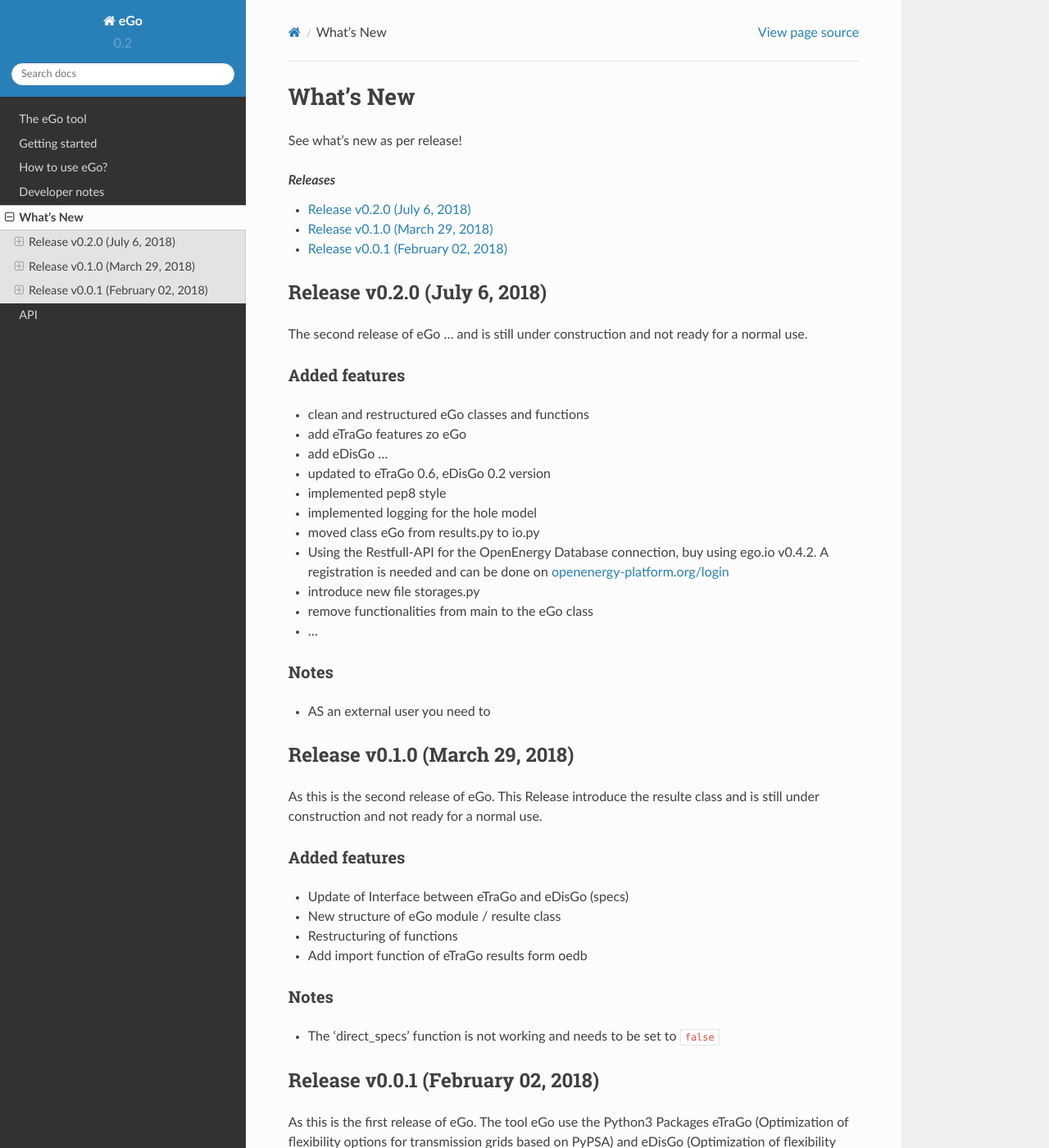
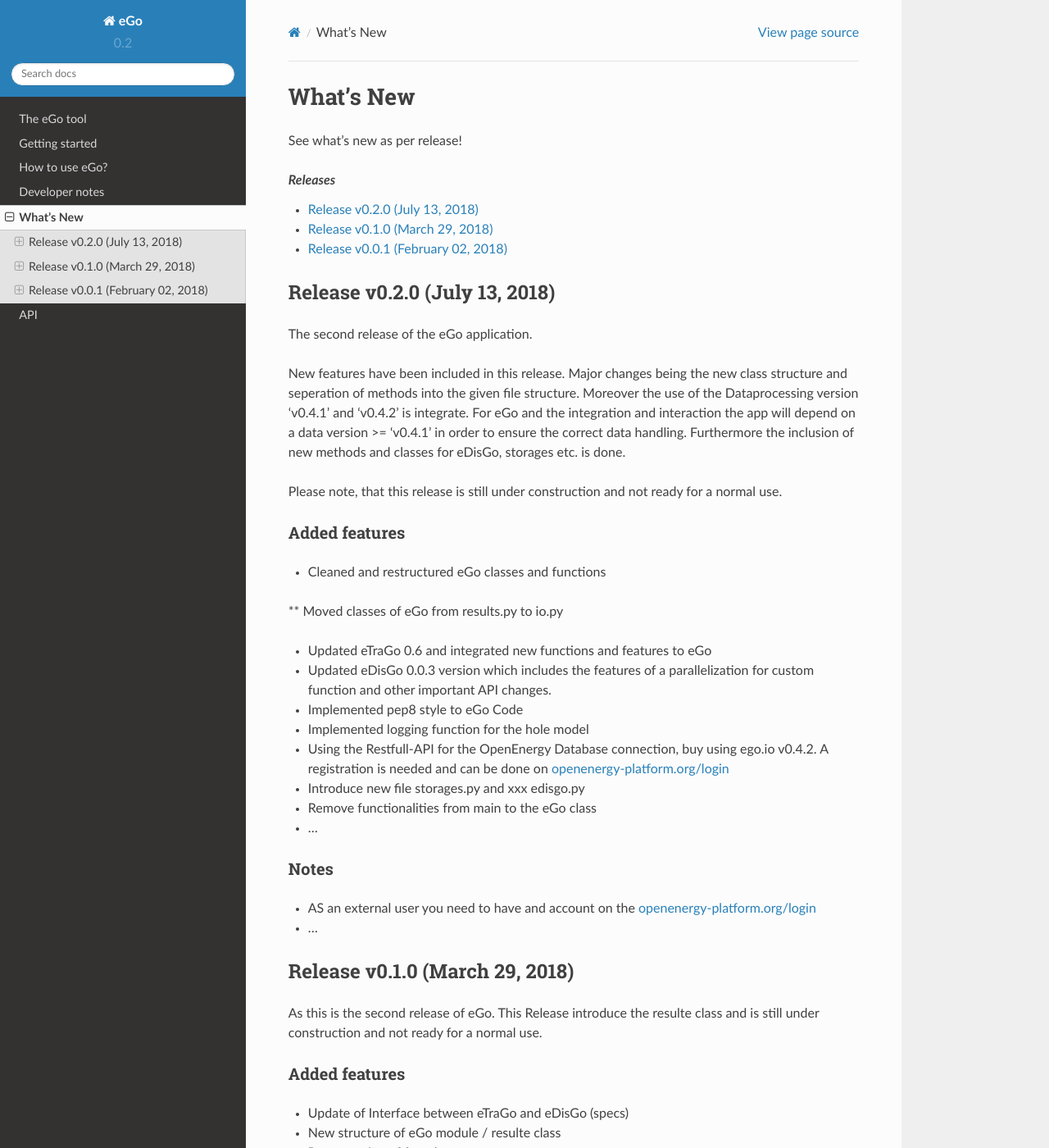
Before and after one commit to openego/eGo, a Sphinx documentation site: the page built from doc/whatsnew.rst, in a window 1280 px wide and 1400 px high. Shown: the whole window at 82% size. Built offline with Sphinx 7.4.7 and the Read the Docs theme 2.0.0, drawn with Linux system fonts in a browser that asks for light colours; formulas are drawn with MathJax 3.

Commit message:
update release notes

```diff
--- a/doc/whatsnew/v0-2-0.rst
+++ b/doc/whatsnew/v0-2-0.rst
@@ -1,8 +1,18 @@
-Release v0.2.0 (July 6, 2018)
-+++++++++++++++++++++++++++++
+Release v0.2.0 (July 13, 2018)
+++++++++++++++++++++++++++++++
 
-The second release of eGo ...
-and is still under construction and not ready for a normal use.
+The second release of the eGo application.
+
+New features have been included in this release. Major changes being the new
+class structure and seperation of methods into the given file structure.
+Moreover the use of the Dataprocessing version 'v0.4.1' and 'v0.4.2' is
+integrate. For eGo and the integration and interaction the app will depend on a
+data version >= 'v0.4.1' in order to ensure the correct data handling.
+Furthermore the inclusion of new methods and classes for eDisGo, storages etc.
+is done.
+
+Please note, that this release is still under construction and not ready
+for a normal use.
 
 
 
@@ -10,20 +20,23 @@
 Added features
 --------------
 
-* clean and restructured eGo classes and functions
-* add eTraGo features zo eGo
-* add eDisGo ...
-* updated to eTraGo 0.6, eDisGo 0.2 version
-* implemented pep8 style
-* implemented logging for the hole model
-* moved class eGo from results.py to io.py
+* Cleaned and restructured eGo classes and functions
+** Moved classes of eGo from results.py to io.py
+
+* Updated eTraGo 0.6 and integrated new functions and features to eGo
+* Updated eDisGo 0.0.3 version which includes the features of a parallelization
+  for custom function and other important API changes.
+* Implemented pep8 style to eGo Code
+* Implemented logging function for the hole model
 * Using the Restfull-API for the OpenEnergy Database connection, buy using
   ego.io v0.4.2. A registration is needed and can be done on
   `openenergy-platform.org/login <http://openenergy-platform.org/login/>`_
-* introduce new file storages.py
-* remove functionalities from main to the eGo class
+* Introduce new file storages.py and xxx edisgo.py
+* Remove functionalities from main to the eGo class
 * ...
 
 Notes
 -----
-* AS an external user you need to
+* AS an external user you need to have and account on the
+  `openenergy-platform.org/login <http://openenergy-platform.org/login/>`_
+* ...
```
